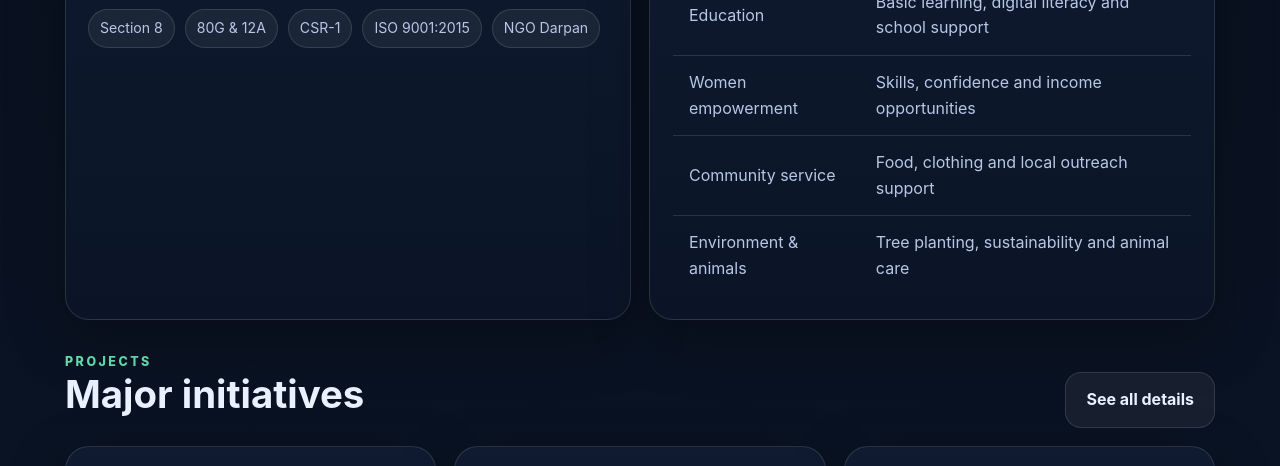
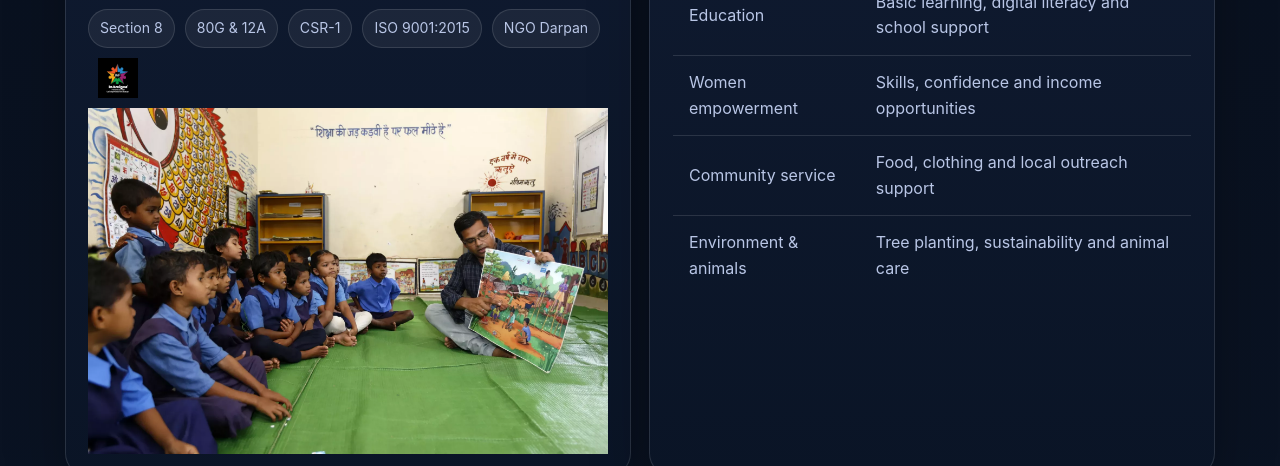
Before and after one commit to Dev-Rishi-Sarkar/InAmigos-demo-website, a plain HTML site: page index.html in a window 1280 px wide. Shown: the part 1317-1783 px from the top of the page. Drawn offline with Linux system fonts and the light colour scheme; grey boxes are pictures that could not be loaded.

Commit message:
Update index.html

```diff
--- a/index.html
+++ b/index.html
@@ -94,6 +94,8 @@
         <span class="tag">CSR-1</span>
         <span class="tag">ISO 9001:2015</span>
         <span class="tag">NGO Darpan</span>
+        <img src="InAmigos Logo.png" alt="InAmigos logo" style="width:40px;height:40px;margin-left:10px">
+        <img src="student.webp" alt="">
       </div>
     </div>
     <div class="card reveal">
```
